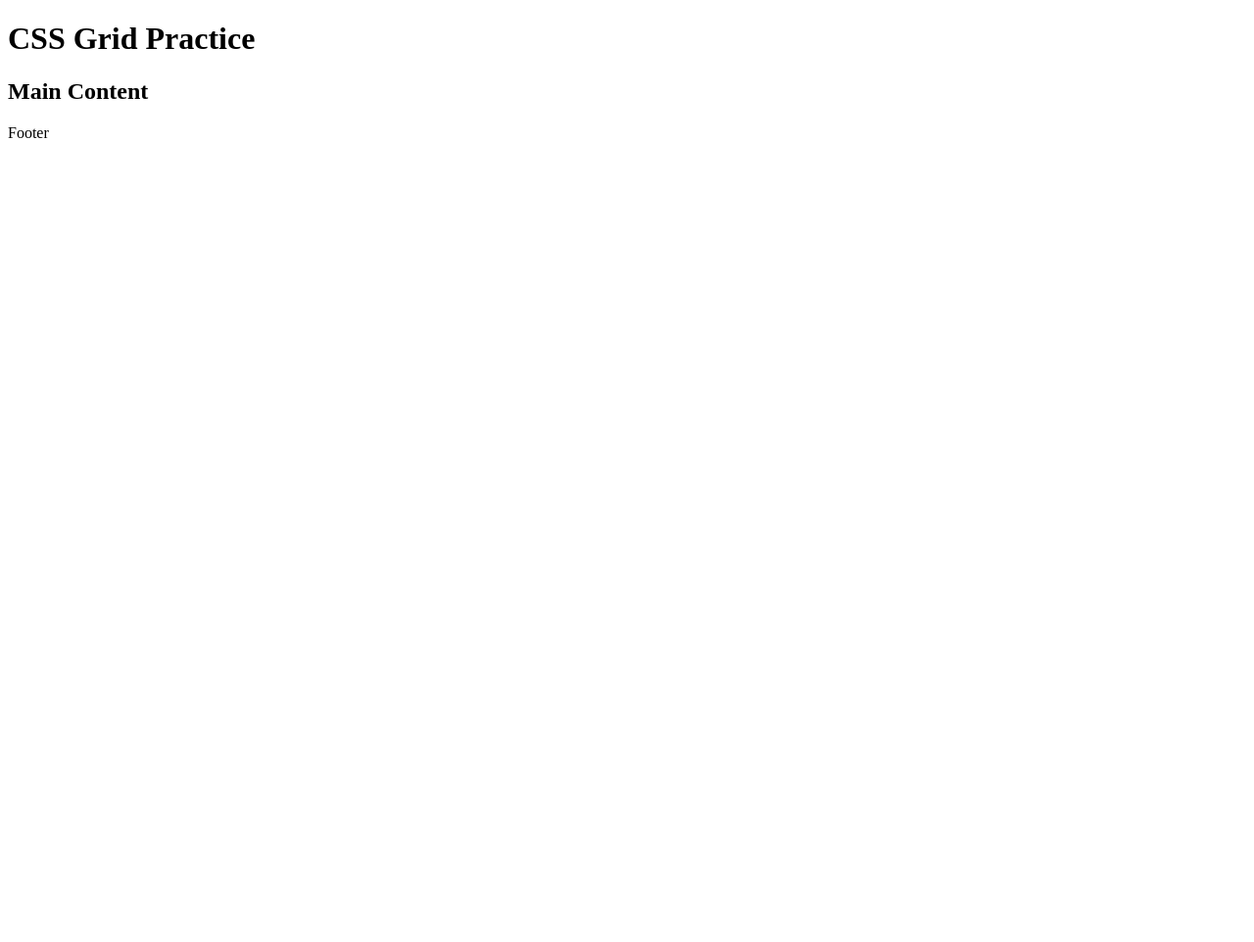
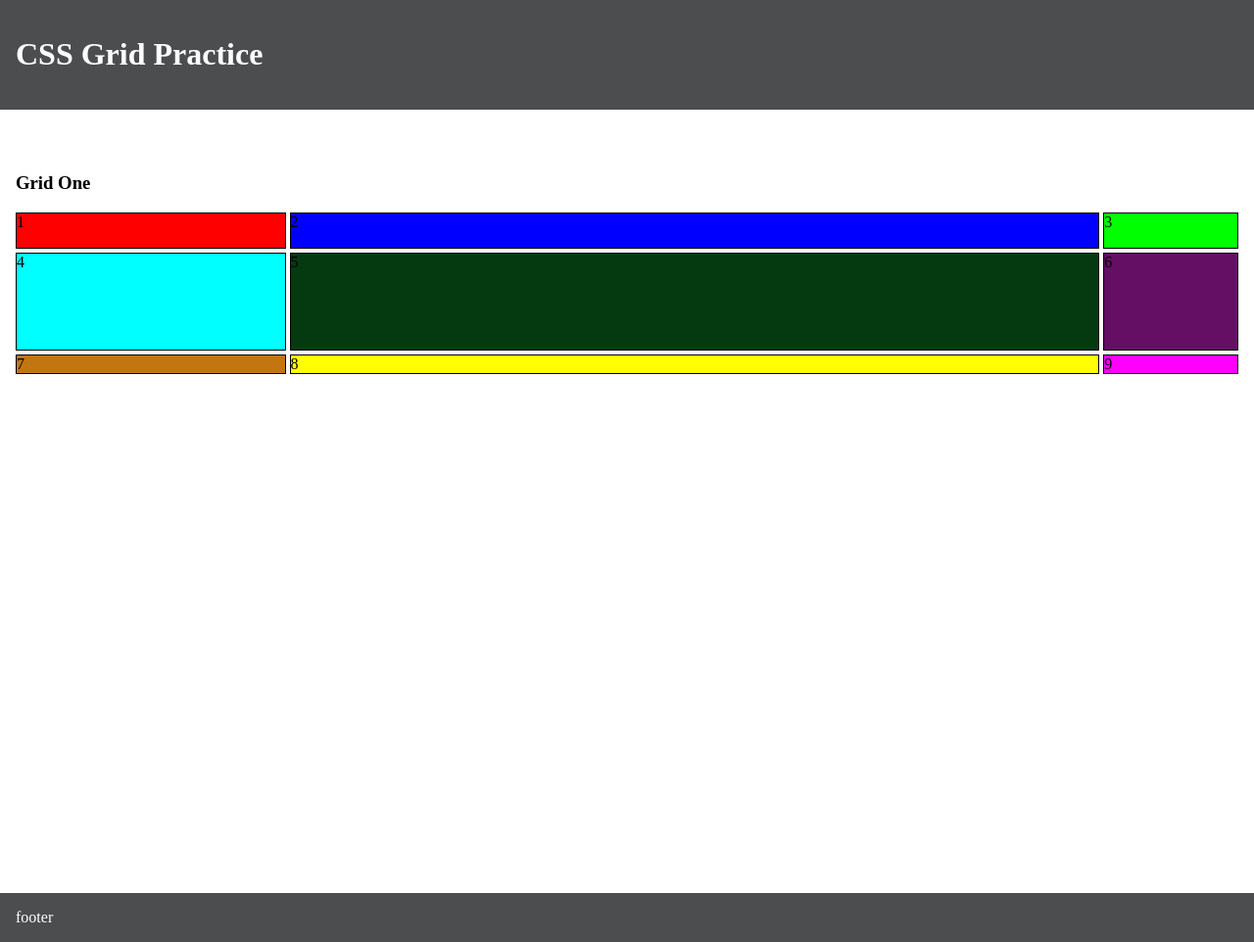
Before and after one commit to cwesterduin/css-grid-practice, a plain HTML site: page index.html in a window 1280 px wide. Shown: the whole page at 98% size. Before the commit the page ends 800 px from the top, so only its background shows below. Drawn offline with Linux system fonts and the light colour scheme.

Commit message:
add grid one

```diff
--- a/index.html
+++ b/index.html
@@ -4,6 +4,9 @@
     <meta charset="UTF-8">
     <meta name="viewport" content="width=device-width, initial-scale=1, shrink-to-fit=no">
     <title>Grid Practice</title>
+    <link rel="stylesheet" href="style.css">
+    <link rel="stylesheet" href="color.css">
+
 </head>
 <body>
 
@@ -12,13 +15,26 @@
     </header>
 
     <main>
+
         <section>
-            <h2>Main Content</h2>
+            <h3>Grid One</h3>
+            <article class="grid grid-1">
+                <div class="one">1</div>
+                <div class="two">2</div>
+                <div class="three">3</div>
+                <div class="four">4</div>
+                <div class="five">5</div>
+                <div class="six">6</div>
+                <div class="seven">7</div>
+                <div class="eight">8</div>
+                <div class="nine">9</div>
+            </article>
         </section>
+
     </main>
 
     <footer>
-        Footer
+        footer
     </footer>
 
 </body>
--- a/style.css
+++ b/style.css
@@ -0,0 +1,39 @@
+* {
+    box-sizing: border-box;
+}
+
+body {
+    margin: 0;
+    min-height: 100vh;
+    display: grid;
+    grid-template-columns: 1fr;
+    grid-template-rows: auto 100% 1fr;
+}
+
+header, footer {
+    background: rgb(75, 77, 78);
+    color: white;
+    padding: 1em;
+}
+
+main {
+    padding: 0 1em;
+}
+
+section {
+    margin: 4em 0;
+}
+
+.grid {
+    display: grid;
+    gap: .25em;
+}
+
+.grid > * {
+    border: solid 1px black
+}
+
+.grid-1 {
+    grid-template-columns: 2fr 6fr 1fr;
+    grid-template-rows: 25% 100px 1fr;
+  }
```
